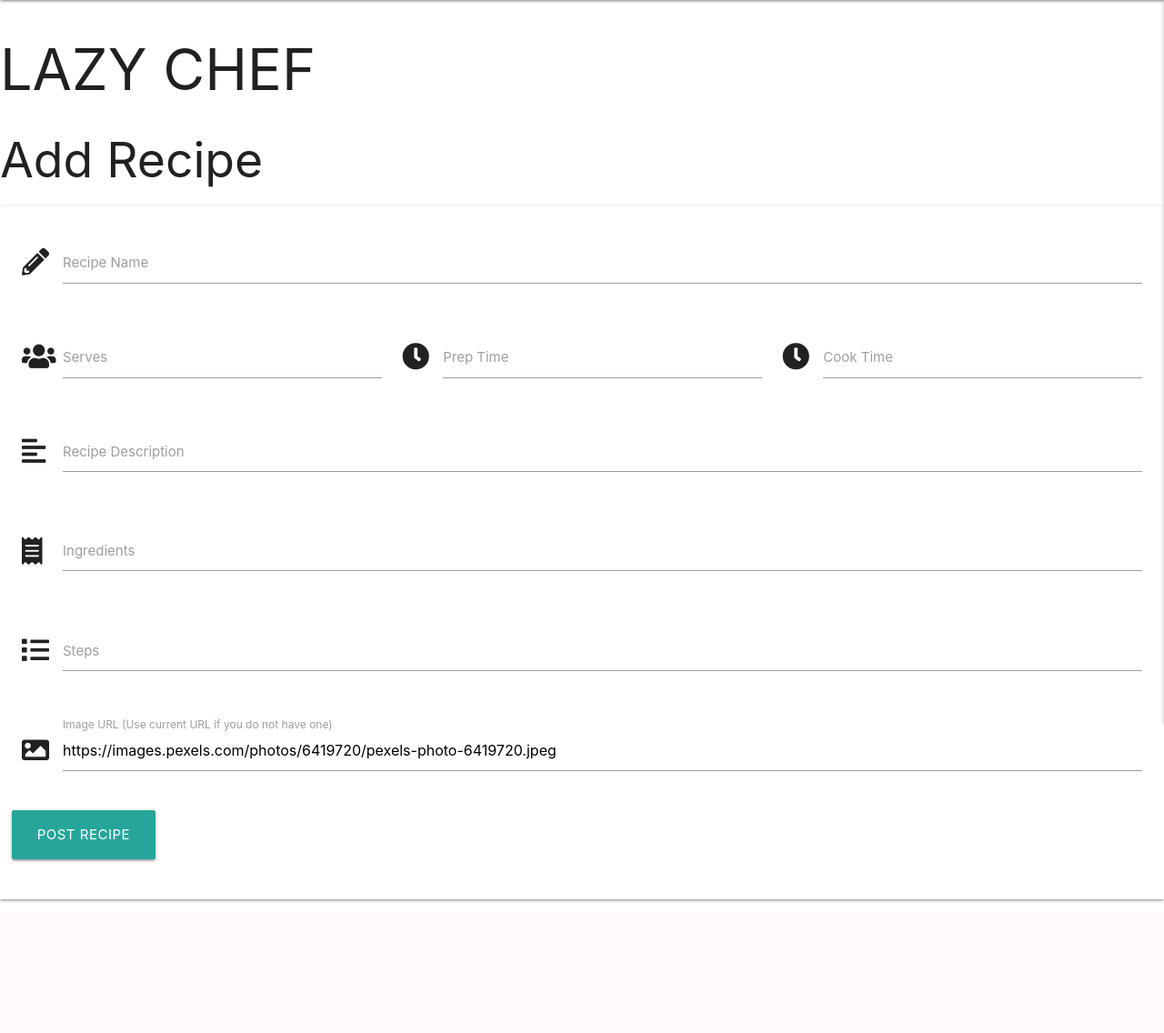
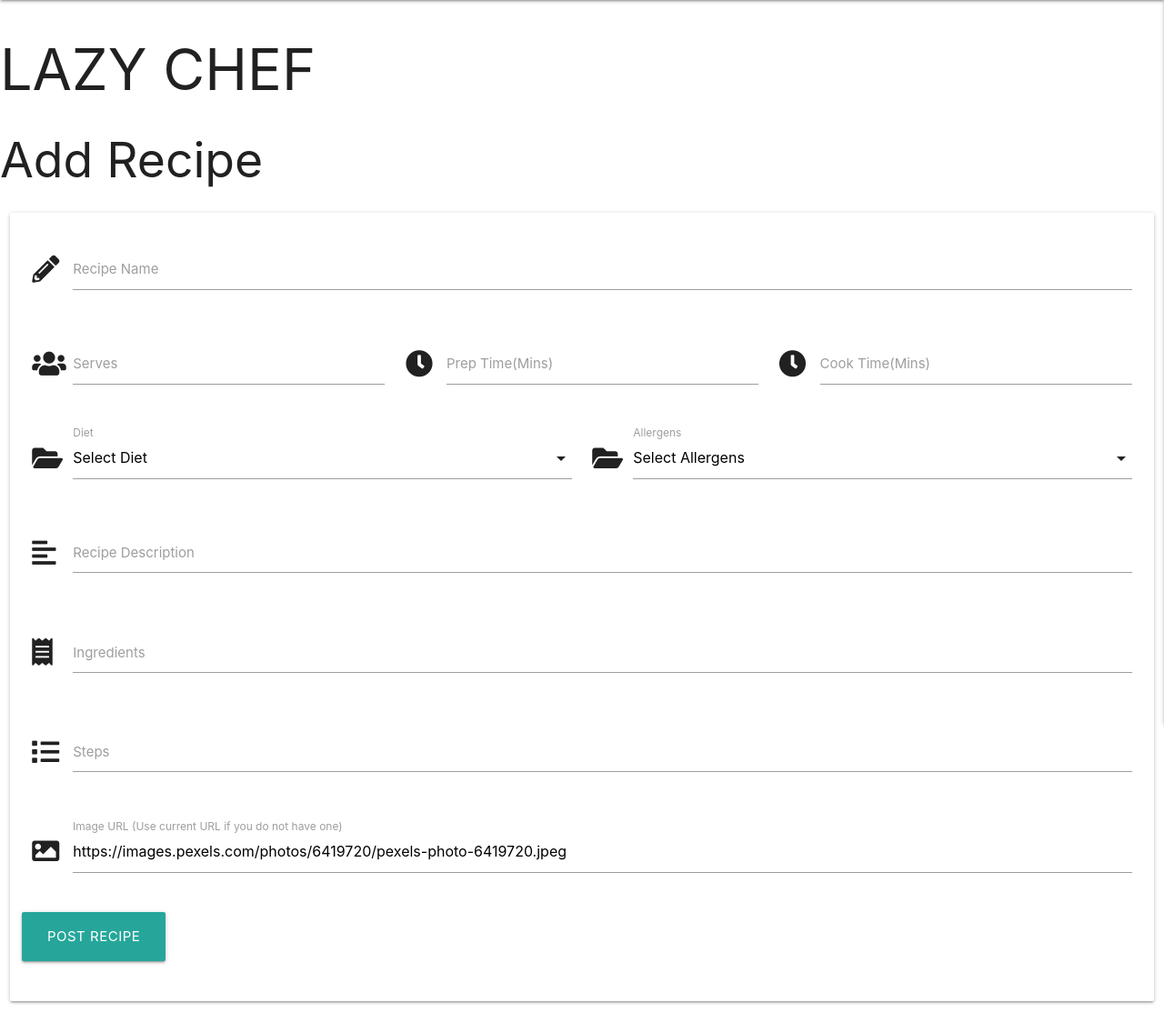
Before and after one commit to ConnorSargent/lazy_chef, a Flask app: page /add_recipe in a window 1280 px wide. Shown: the part 64-1200 px from the top of the page at 91% size. Before the commit the page ends 1056 px from the top, so only its background shows below. Run offline with Flask 2, Linux system fonts and the light colour scheme; the visitor is signed in with stand-in values (Sample User, id 1); data that the repository does not hold is empty; some libraries are stand-ins or nearby versions.

Commit message:
add add recipe form functionality

```diff
--- a/app.py
+++ b/app.py
@@ -124,8 +124,8 @@ def add_recipe():
         flash("Recipe successfully posted!")
         return redirect(url_for("my_recipes", username=session['user']))
 
-    allergens = mongo.db.allergens.find().sort("allergens", 1)
-    diets = mongo.db.diets.find().sort("diets", 1)
+    diets = mongo.db.diets.find().sort("diet_name", 1)
+    allergens = mongo.db.allergens.find().sort("allergen_name", 1)
     return render_template(
         "add_recipe.html", allergens=allergens, diets=diets)
 
--- a/static/js/script.js
+++ b/static/js/script.js
@@ -4,5 +4,4 @@ $(document).ready(function () {
     });
     $('.tooltipped').tooltip();
     $('select').formSelect();
-    $('.chips').chips();
 });
--- a/templates/add_recipe.html
+++ b/templates/add_recipe.html
@@ -5,9 +5,9 @@
 <h2>Add Recipe</h2>
 
 <section>
+    <div class="row">
+        <form class="col s12" method="POST" action="{{ url_for('add_recipe') }}">
             <div class="card-panel">
-        <form class="col s12" method="POST" action="{{ url_for('add_recipe') }}">
-
                 <!-- Recipe Name -->
                 <div class="row">
                     <div class="input-field col s12">
@@ -20,33 +20,61 @@
                 <div class="row">
 
                     <!-- Serves -->
-                <div class="input-field col l4">
+                    <div class="input-field col s12 l4">
                         <i class="fas fa-users prefix"></i>
-                    <input id="serves" type="text" name="serves" class="validate">
+                        <input id="serves" type="text" name="serves" pattern="^[0-9]{1,5}$" class="validate">
                         <label for="serves">Serves</label>
                     </div>
 
                     <!-- Prep Time -->
-                <div class="input-field col l4">
+                    <div class="input-field col s12 l4">
                         <i class="fas fa-clock prefix"></i>
-                    <input id="prep_time" type="text" name="prep_time" minlength="5" maxlength="10" class="validate">
-                    <label for="prep_time">Prep Time</label>
+                        <input id="prep_time" type="text" name="prep_time" pattern="^[0-9]{1,5}$" class="validate">
+                        <label for="prep_time">Prep Time(Mins)</label>
                     </div>
 
                     <!-- Cook Time -->
-                <div class="input-field col l4">
+                    <div class="input-field col s12 l4">
                         <i class="fas fa-clock prefix"></i>
-                    <input id="cook_time" type="text" name="cook_time" minlength="5" maxlength="50" class="validate">
-                    <label for="cook_time">Cook Time</label>
+                        <input id="cook_time" type="text" name="cook_time" pattern="^[0-9]{1,5}$" class="validate">
+                        <label for="cook_time">Cook Time(Mins)</label>
                     </div>
+                </div>
+
+                <div class="row">
+
+                    <!-- Diets -->
+                    <div class="input-field col s12 m6">
+                        <i class="fas fa-folder-open prefix"></i>
+                        <select id="diet_name" name="diet_name" class="validate" required>
+                            <option value="" disabled selected>Select Diet</option>
+                            {% for diet in diets %}
+                            <option value="{{ diet.diet_name }}">{{ diet.diet_name }}</option>
+                            {% endfor %}
+                        </select>
+                        <label for="diet_name">Diet</label>
+                    </div>
+
+                    <!-- Allergens -->
+                    <div class="input-field col s12 m6">
+                        <i class="fas fa-folder-open prefix"></i>
+                        <select id="allergen_name" name="allergen_name" class="validate" multiple required>
+                            <option value="" disabled>Select Allergens</option>
+                            {% for allergen in allergens %}
+                            <option value="{{ allergen.allergen_name }}">{{ allergen.allergen_name }}</option>
+                            {% endfor %}
+                        </select>
+                        <label for="allergen_name">Allergens</label>
+                    </div>
+
                 </div>
 
                 <!-- Recipe Description-->
                 <div class="row">
                     <div class="input-field col s12">
                         <i class="fas fa-align-left prefix"></i>
-                    <textarea id="description" class="materialize-textarea validate" name="description" minlength="5"
-                        maxlength="150" required></textarea>
+                        <textarea id="description" class="materialize-textarea validate" name="description"
+                            minlength="5" maxlength="150" required></textarea>
                         <label for="description">Recipe Description</label>
                     </div>
                 </div>
@@ -55,8 +83,8 @@
                 <div class="row">
                     <div class="input-field col s12">
                         <i class="fas fa-receipt prefix"></i>
-                    <textarea id="ingredients" class="materialize-textarea validate" name="ingredients" minlength="5"
-                        maxlength="150" required></textarea>
+                        <textarea id="ingredients" class="materialize-textarea validate" name="ingredients"
+                            minlength="5" maxlength="150" required></textarea>
                         <label for="ingredients">Ingredients</label>
                     </div>
                 </div>
@@ -85,7 +113,7 @@
                 <div class="row">
                     <button type="submit" class="btn-large">Post Recipe</button>
                 </div>
-
+            </div>
         </form>
     </div>
 </section>
--- a/templates/login.html
+++ b/templates/login.html
@@ -4,7 +4,7 @@
 <div class="row">
     <h3 class="center-align">Login</h3>
 
-    <form class="col s10 offset-s1" action="login.html" method="POST">
+    <form class="col s10 offset-s1" action="{{ url_for('login') }}" method="POST">
       <div class="card-panel">
           <!-- Username-->
           <div class="row">
```
Lines whose indentation alone changed are shown as unchanged.
